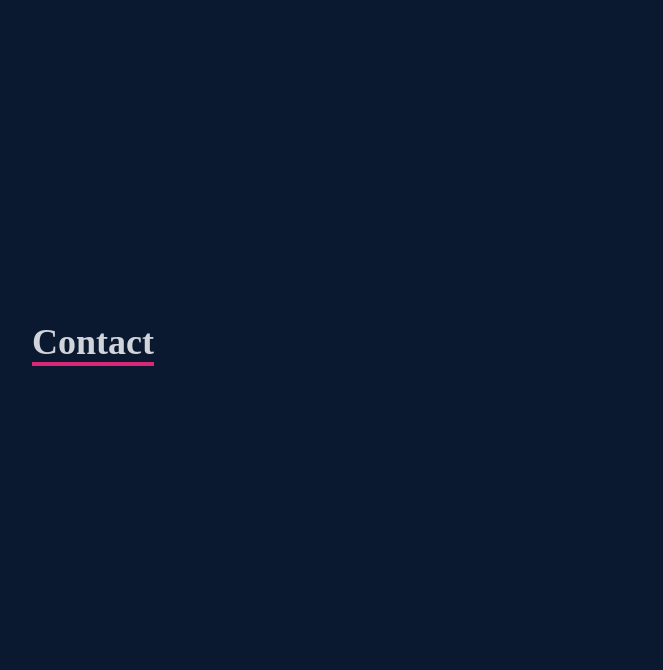
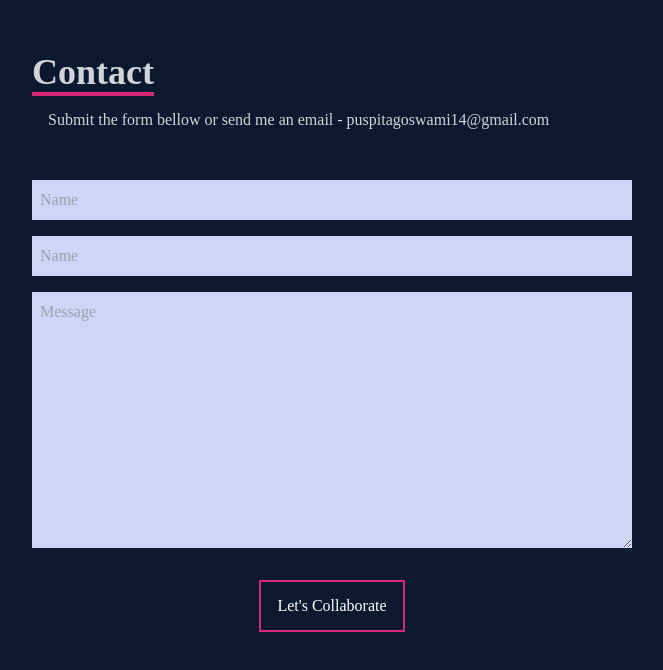
Before and after one commit to PuspitaGoswami/my-react-portfolio, a React (Create React App) app: page / in a window 1280 px wide. Shown: the part 3242-3912 px from the top of the page, without its empty margins (308-971 px from the left). Built offline with nearby package versions, Linux system fonts and the light colour scheme.

Commit message:
Inputs and button added on contact form

```diff
--- a/src/components/Contact.js
+++ b/src/components/Contact.js
@@ -6,7 +6,12 @@ const Contact = () => {
         <form action='' className='flex flex-col max-w-[600px] w-full'>
             <div className='pb-8'>
                 <p className='text-4xl font-bold inline border-b-4 border-pink-600 text-gray-300'>Contact</p>
+                <p className='text-gray-300 p-4'>Submit the form bellow or send me an email - puspitagoswami14@gmail.com</p>
             </div>
+            <input className='bg-[#ccd6f6] p-2' type='text' placeholder='Name' name='name' />
+            <input className='my-4 p-2 bg-[#ccd6f6]' type='email' placeholder='Name' name='email' />
+            <textarea className='bg-[#ccd6f6] p-2' name='message' rows={10} placeholder='Message'/>
+            <button className='text-white border-2 hover:bg-pink-600 border-pink-600 px-4 py-3 my-8 mx-auto flex items-center'>Let's Collaborate</button>
         </form>
     </div>
   )
```
